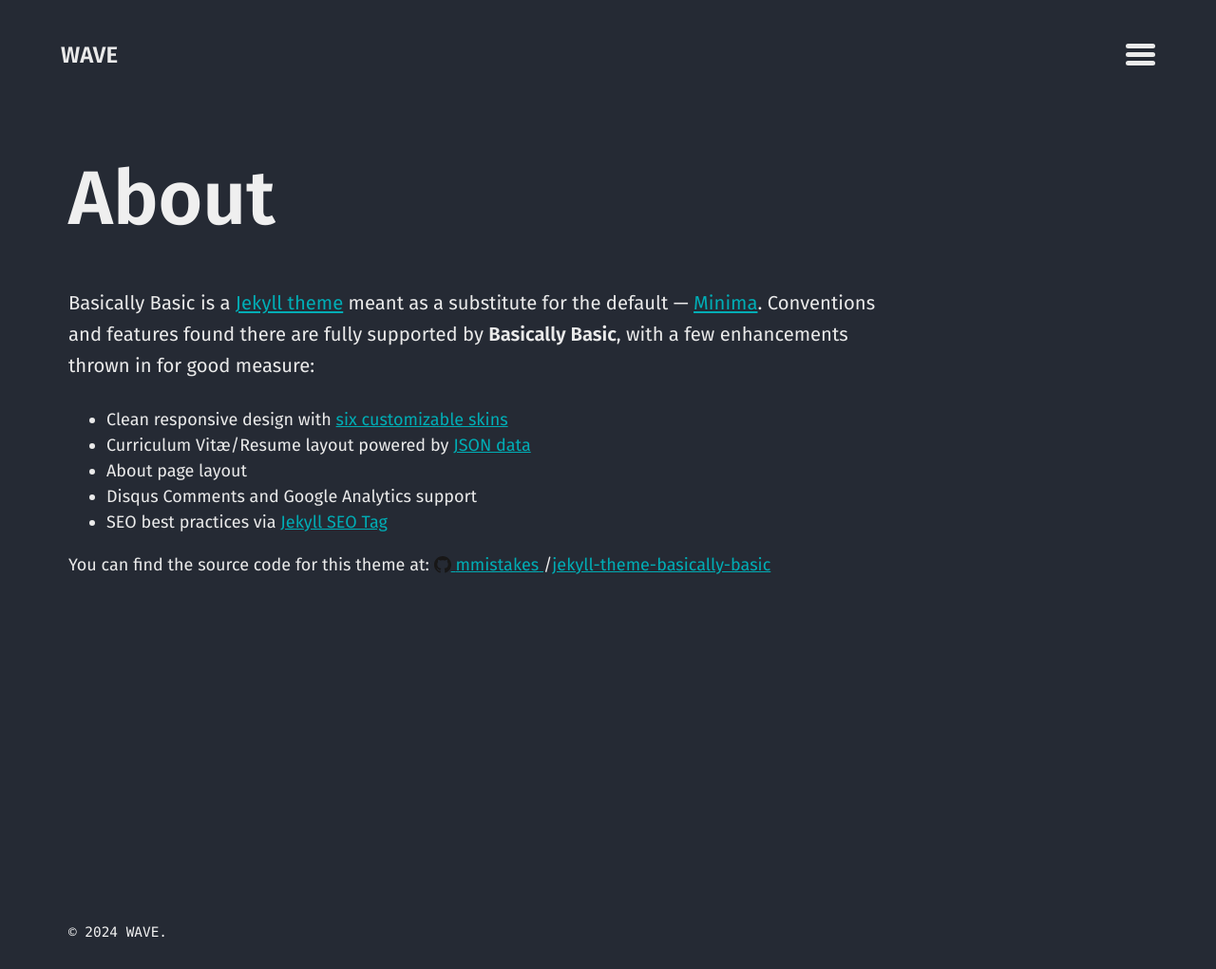
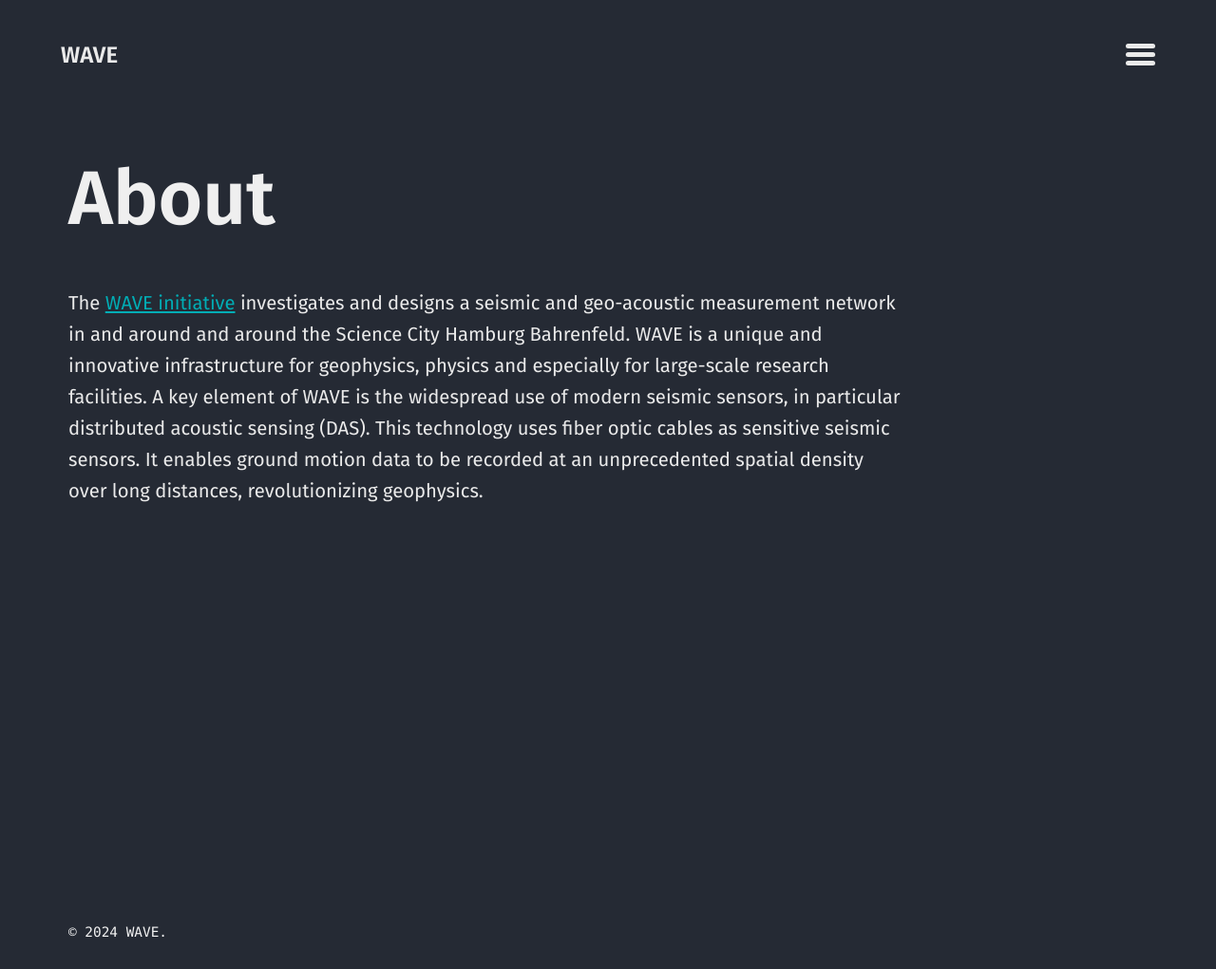
Before and after one commit to Kisleif/WAVE, a Jekyll site: the page built from about.md, in a window 1280 px wide. Shown: the whole page at 95% size. Built offline with Jekyll 4.4.1, drawn with Linux system fonts in a browser that asks for light colours.

Commit message:
update about me

```diff
--- a/about.md
+++ b/about.md
@@ -3,12 +3,5 @@ title: "About"
 layout: about
 ---
 
-Basically Basic is a [Jekyll theme](https://jekyllrb.com/docs/themes/) meant as a substitute for the default --- [Minima](https://github.com/jekyll/minima). Conventions and features found there are fully supported by **Basically Basic**, with a few enhancements thrown in for good measure:
-
-- Clean responsive design with [six customizable skins](#skin)
-- Curriculum Vitæ/Resume layout powered by [JSON data](http://registry.jsonresume.org/)
-- About page layout
-- Disqus Comments and Google Analytics support
-- SEO best practices via [Jekyll SEO Tag](https://github.com/jekyll/jekyll-seo-tag/)
-
-You can find the source code for this theme at: {% include icon-github.html username="mmistakes" %}/[jekyll-theme-basically-basic](https://github.com/mmistakes/jekyll-theme-basically-basic)
+The [WAVE initiative](https://indico.desy.de/event/28485/) investigates and designs a seismic and geo-acoustic measurement network in and around and around the Science City Hamburg Bahrenfeld. WAVE is a unique and innovative infrastructure for geophysics, physics and especially for large-scale research facilities.
+A key element of WAVE is the widespread use of modern seismic sensors, in particular distributed acoustic sensing (DAS). This technology uses fiber optic cables as sensitive seismic sensors. It enables ground motion data to be recorded at an unprecedented spatial density over long distances, revolutionizing geophysics.
```
Also changed, not shown: 1 other file.
